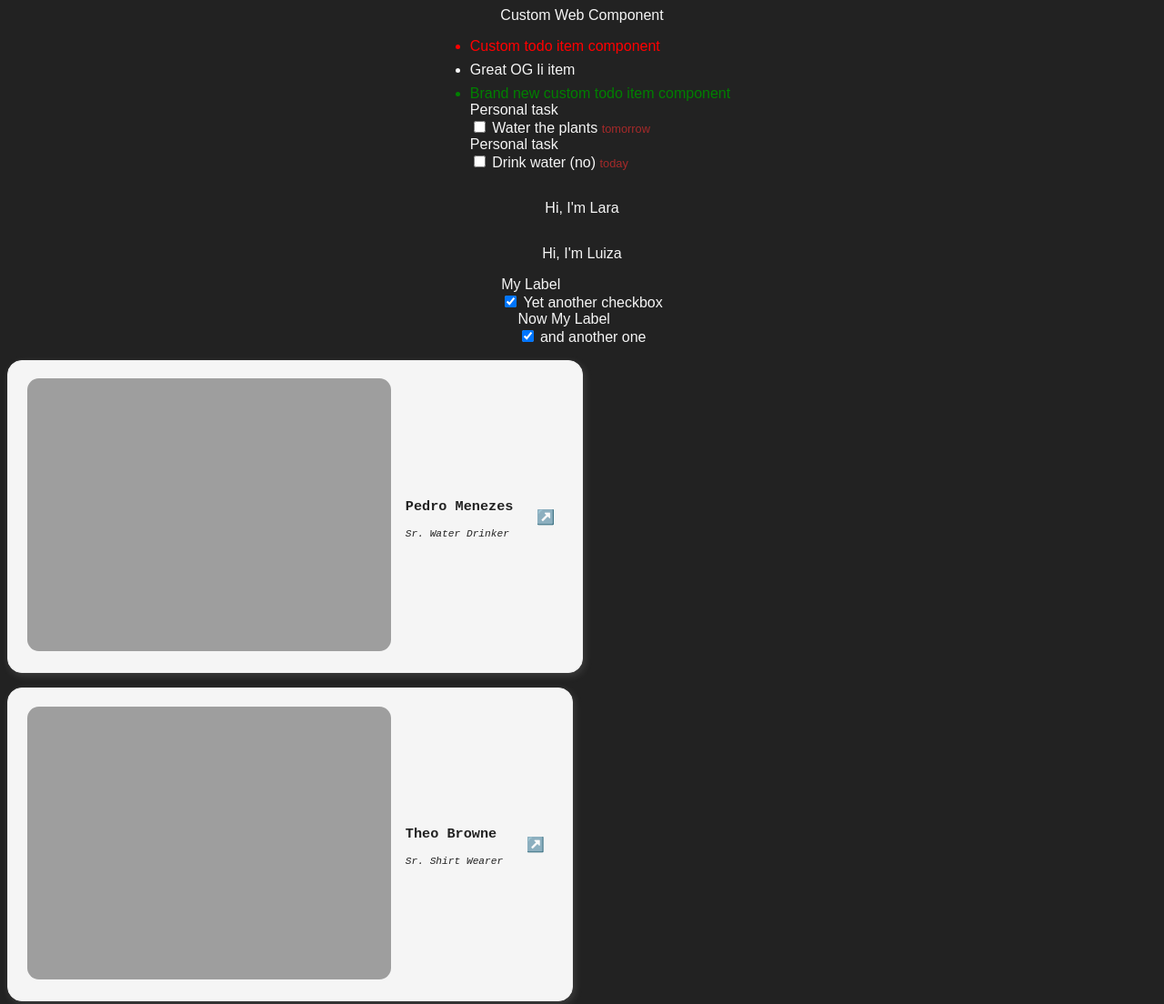
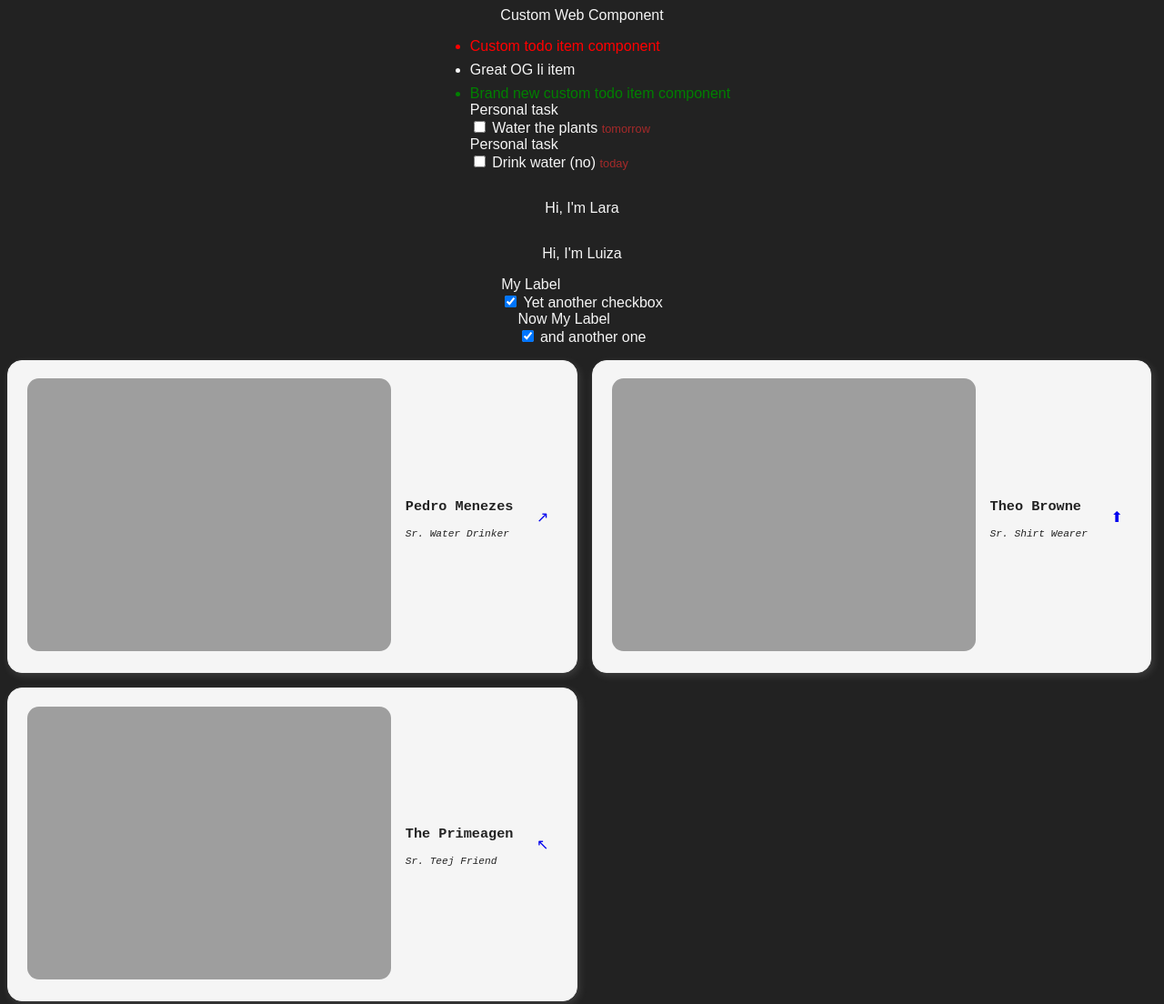
Before and after one commit to pdrmenezes/web-components, a plain HTML site: page index.html in a window 1280 px wide. Shown: the top 1104 px of the page at 91% size. Drawn offline with Linux system fonts and the light colour scheme.

Commit message:
adding a slot because

```diff
--- a/components/user-card.js
+++ b/components/user-card.js
@@ -16,7 +16,7 @@ a {
         <h3 id="user-name"></h3>
         <p id="user-job-title" style="font-style: italic; font-size: 0.7rem;"></p>
     </div>
-    <button title="Go to Github" style="border:none; background-color: transparent; font-size: 1rem; transition: all; transition-duration: 80ms; padding-inline: 0.6rem; padding-block: 0.4rem;"><a id="github-button" nooppener noreferrer target="_blank">↗️</a></button>
+    <button title="Go to Github" style="border:none; background-color: transparent; font-size: 1rem; transition: all; transition-duration: 80ms; padding-inline: 0.6rem; padding-block: 0.4rem;"><a id="github-button" nooppener noreferrer target="_blank"><slot name="button-icon"></slot></a></button>
 </div>
 `;
 
--- a/index.html
+++ b/index.html
@@ -22,6 +22,7 @@
             background-color: #222;
             color: #F5F5F5;
         }
+
         li {
             margin-block: 0.5rem;
         }
@@ -49,11 +50,13 @@
 
     <div style="display: flex; gap: 1rem; flex-wrap: wrap; margin-block: 1rem;">
         <user-card name="Pedro Menezes" jobTitle="Sr. Water Drinker" githubUser="pdrmenezes"
-            style="display:block; min-width: 400px; max-width: 700px;"></user-card>
+            style="display:block; min-width: 400px; max-width: 700px;">
+            <span slot="button-icon">↗</span>
+        </user-card>
         <user-card name="Theo Browne" jobTitle="Sr. Shirt Wearer" githubUser="t3dotgg"
-            style="display:block; min-width: 400px; max-width: 700px;"></user-card>
+            style="display:block; min-width: 400px; max-width: 700px;"><span slot="button-icon">⬆</span></user-card>
         <user-card name="The Primeagen" jobTitle="Sr. Teej Friend" githubUser="theprimeagen"
-            style="display:block; min-width: 400px; max-width: 700px;"></user-card>
+            style="display:block; min-width: 400px; max-width: 700px;"><span slot="button-icon">↖</span></user-card>
     </div>
 
     <ul is="accordion-component">
```
Lines whose indentation alone changed are shown as unchanged.
